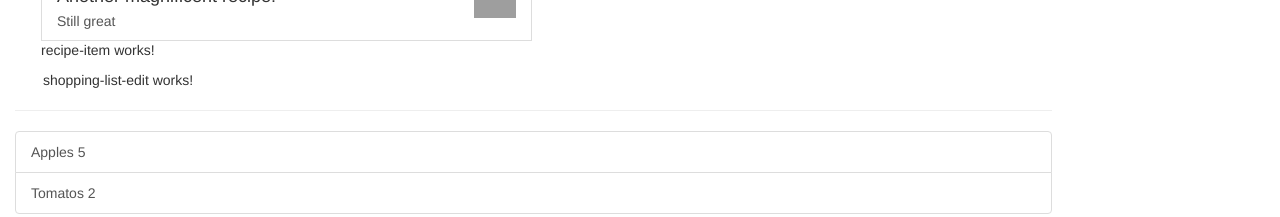
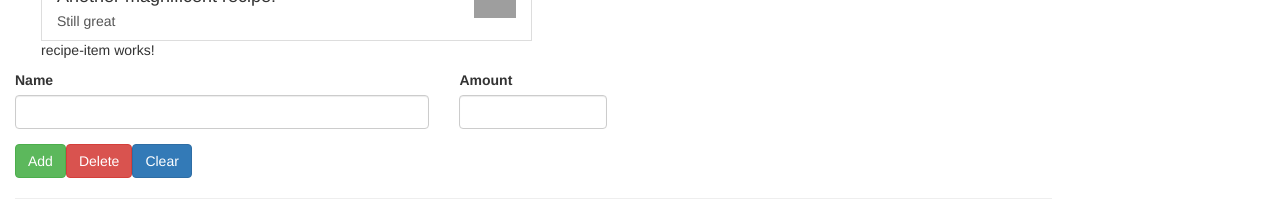
Before and after one commit to Mercutio217/AnguTutorial, an Angular app: page / in a window 1280 px wide. Shown: the part 235-452 px from the top of the page. Built offline with nearby package versions, Linux system fonts and the light colour scheme; grey boxes are pictures that could not be loaded.

Commit message:
Add bootstrap and nav to shopping-list-edit

```diff
--- a/src/app/shopping-list/shopping-list-edit/shopping-list-edit.component.html
+++ b/src/app/shopping-list/shopping-list-edit/shopping-list-edit.component.html
@@ -1,3 +1,23 @@
-<p>
-  shopping-list-edit works!
-</p>
+<div class="row">
+  <div class="col-xs-12">
+    <form>
+      <div class="row">
+        <div class="col-sm-5 form-group">
+          <label for="name"> Name </label>
+          <input type="text" id="name" class="form-control">
+        </div>
+        <div class="col-sm-2 form-group">
+          <label for="amount"> Amount </label>
+          <input type="number" id="amount" class="form-control">
+        </div>
+      </div>
+      <div class="row">
+        <div class="col-xs-12">
+          <button class="btn btn-success" type="submit">Add</button>
+          <button class="btn btn-danger" type="button">Delete</button>
+          <button class="btn btn-primary " type="button">Clear</button>
+        </div>
+      </div>
+    </form>
+  </div>
+</div>
```
